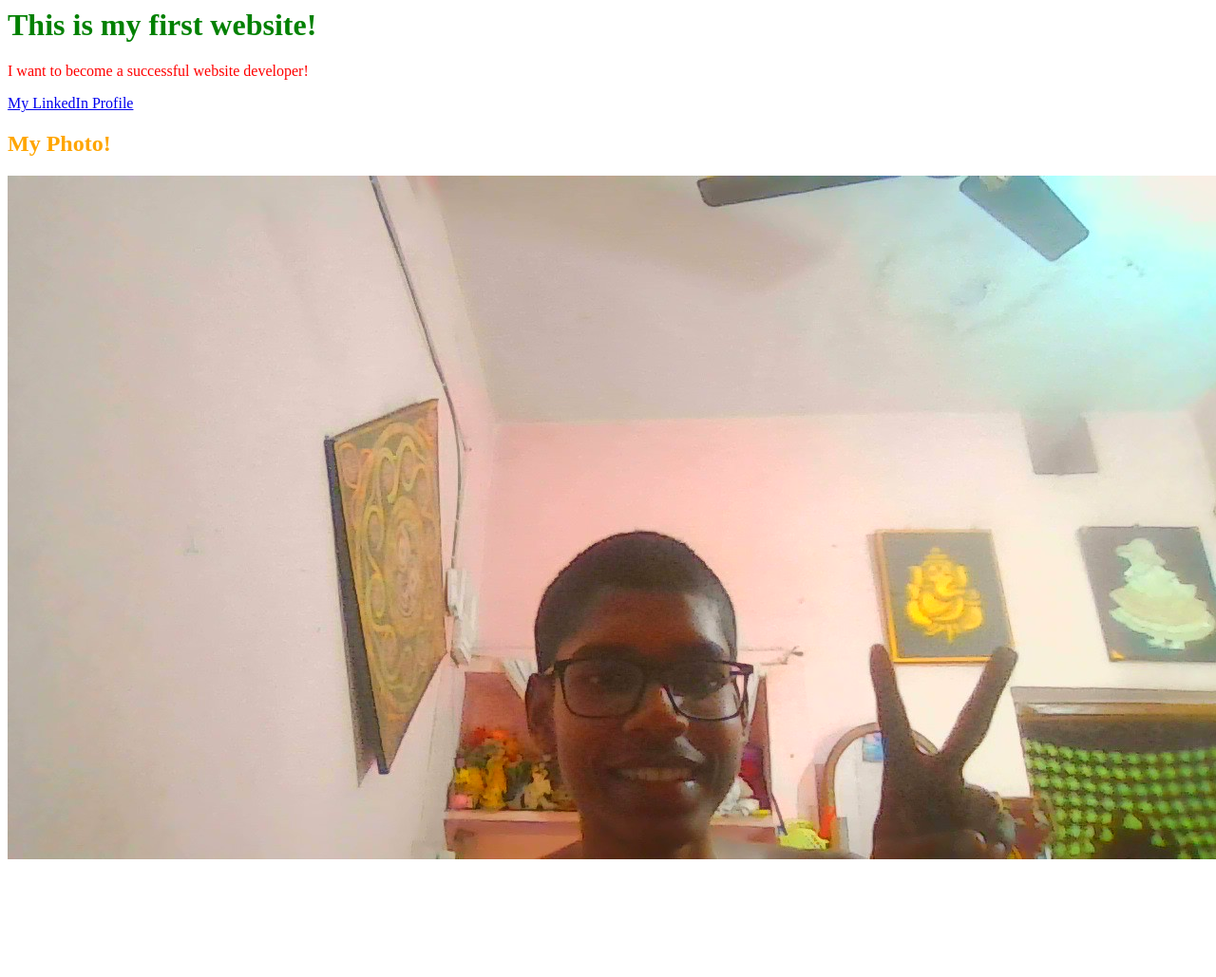
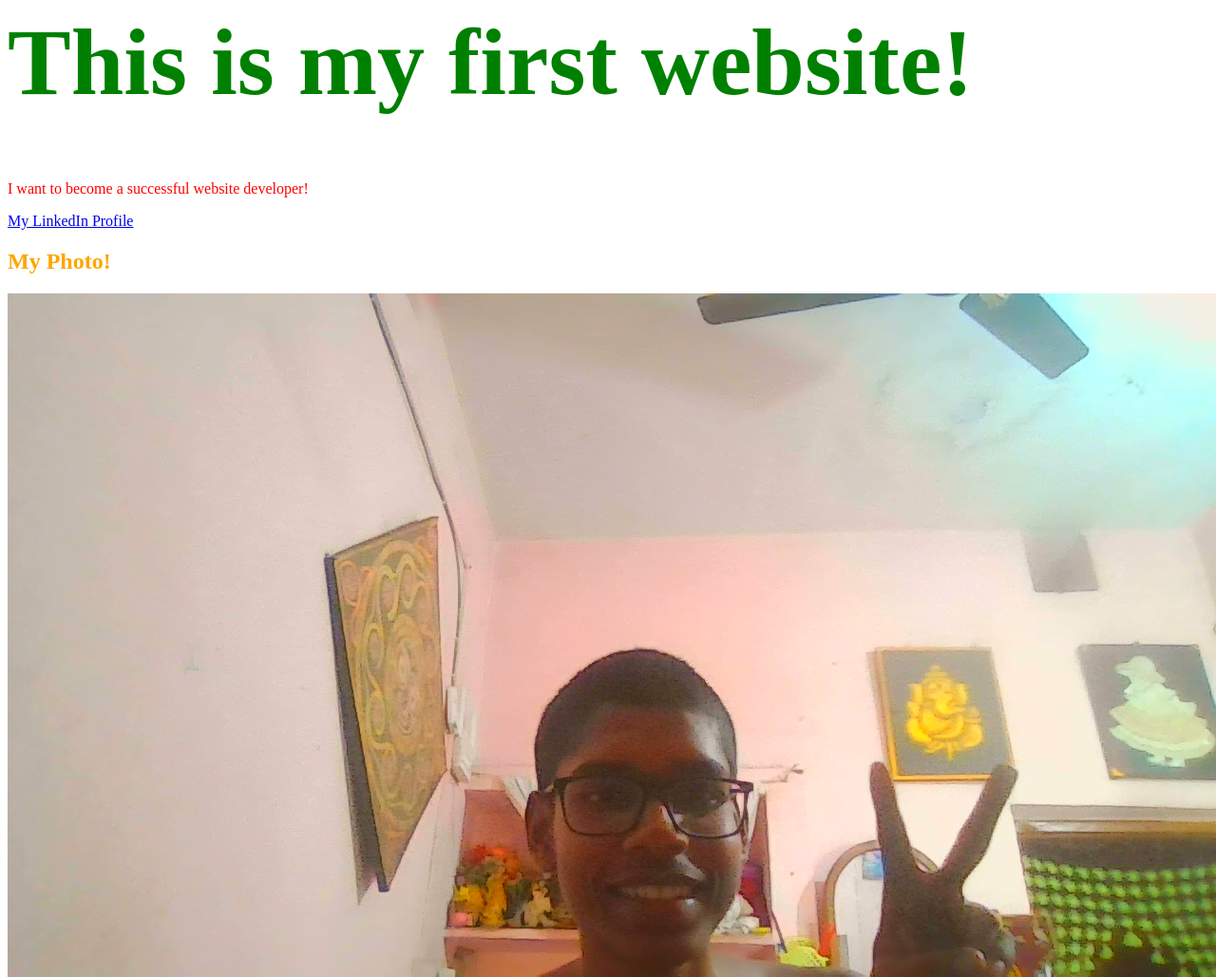
Before and after one commit to Om-Prakash-Das/Learning, a plain HTML site: page index.html in a window 1280 px wide. Shown: the whole page at 95% size. Before the commit the page ends 913 px from the top, so only its background shows below. Drawn offline with Linux system fonts and the light colour scheme.

Commit message:
Update index.html

```diff
--- a/index.html
+++ b/index.html
@@ -1,10 +1,10 @@
 <!DOCTYPE>
   <html>
     <head>
-      <title>Om's First Coded Static Website</title></title>
+      <title>Om's First Static Website</title></title>
     </head>
     <body>
-      <h1 style="color:green;">This is my first website!</h1>
+      <h1 style="color:green; font-size:100px;">This is my first website!</h1>
       <p style="color:red;">I want to become a successful website developer!</p>
       <a href="https://www.linkedin.com/in/om-prakash-das77/">My LinkedIn Profile</a>
       <h2 style="color:orange;" title="Please don't laugh"> My Photo! </h2>
```
